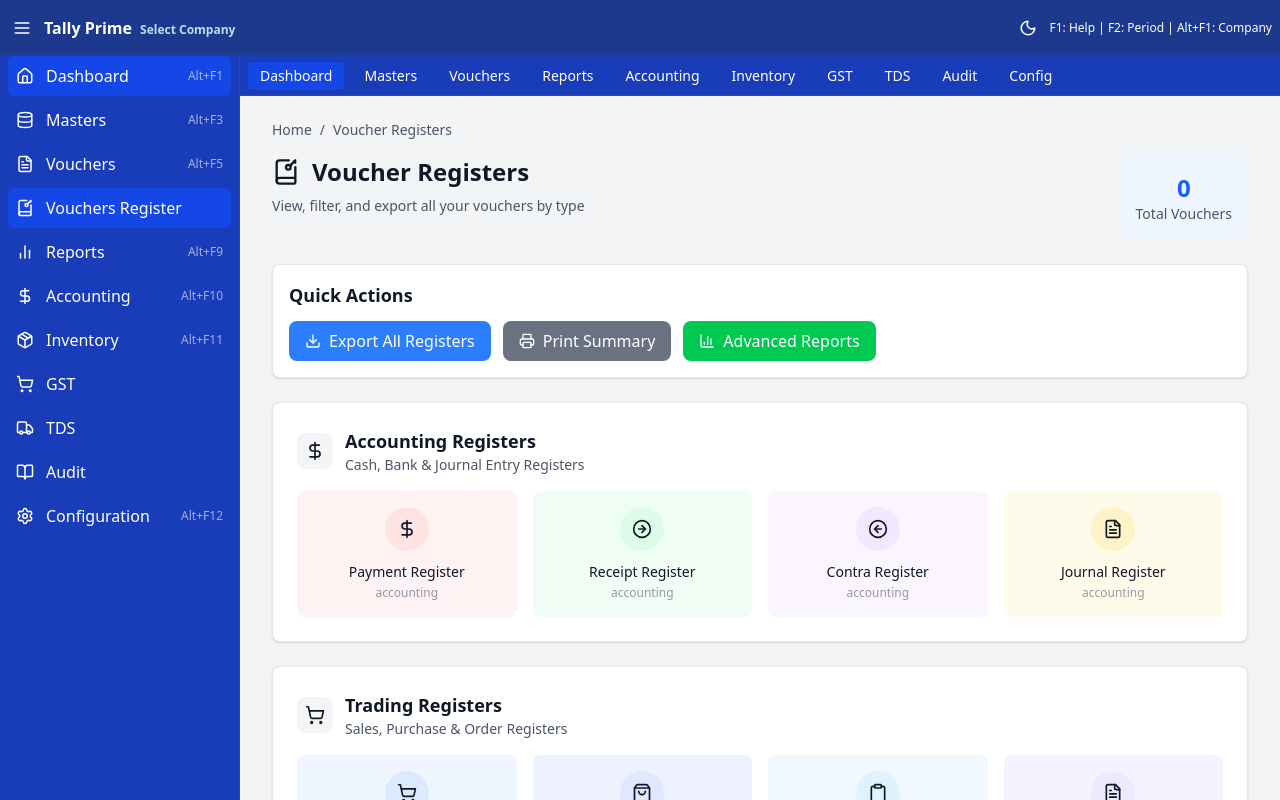
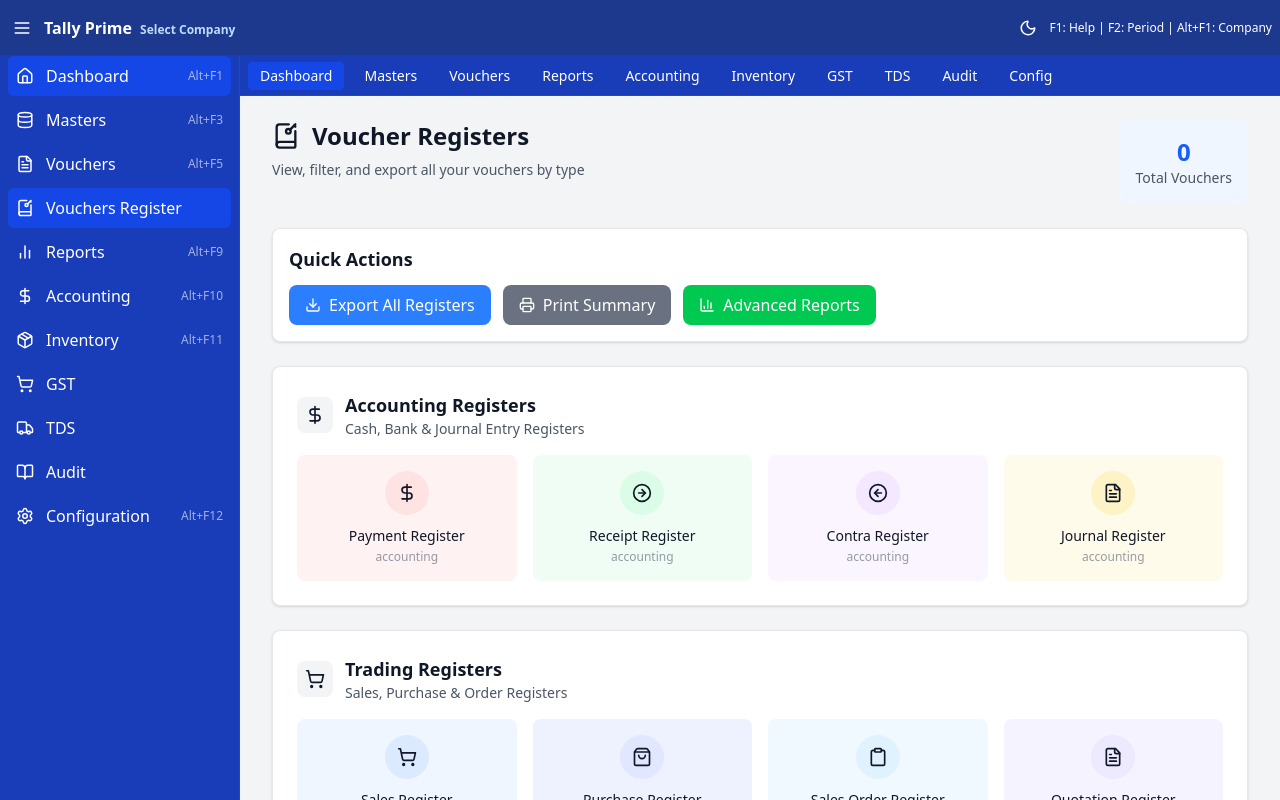
Before and after one commit to Vikky-Kumar-Nv/TALLY_PRIME, a React (Vite) app in the folder frontend/: page /app/voucher-register in a window 1280 px wide. Shown: the top 800 px of the page. Built offline with nearby package versions, Linux system fonts and the light colour scheme.

Commit message:
vochuer-register

```diff
--- a/frontend/src/components/voucherRegister/VoucherRegisterIndex.tsx
+++ b/frontend/src/components/voucherRegister/VoucherRegisterIndex.tsx
@@ -238,13 +238,6 @@
     <div className="pt-[56px] px-4 min-h-screen">
       {/* Header Section */}
       <div className="mb-6">
-        {/* Breadcrumbs */}
-        <nav className={`text-sm mb-4 ${theme === 'dark' ? 'text-gray-400' : 'text-gray-600'}`}>
-          <button onClick={() => navigate('/app')} className="hover:underline">Home</button>
-          <span className="mx-2">/</span>
-          <span className="font-medium">Voucher Registers</span>
-        </nav>
-
         <div className="flex justify-between items-start">
           <div>
             <h1 className="text-2xl font-bold mb-2 flex items-center">
```
